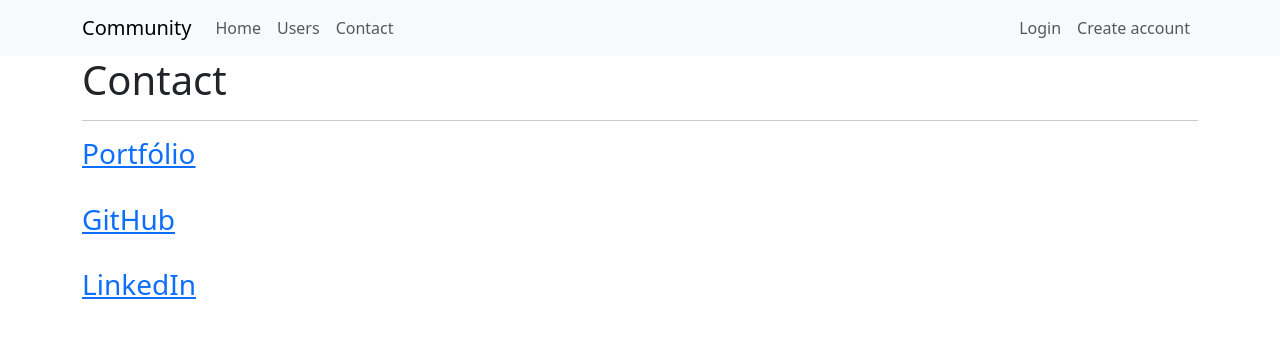
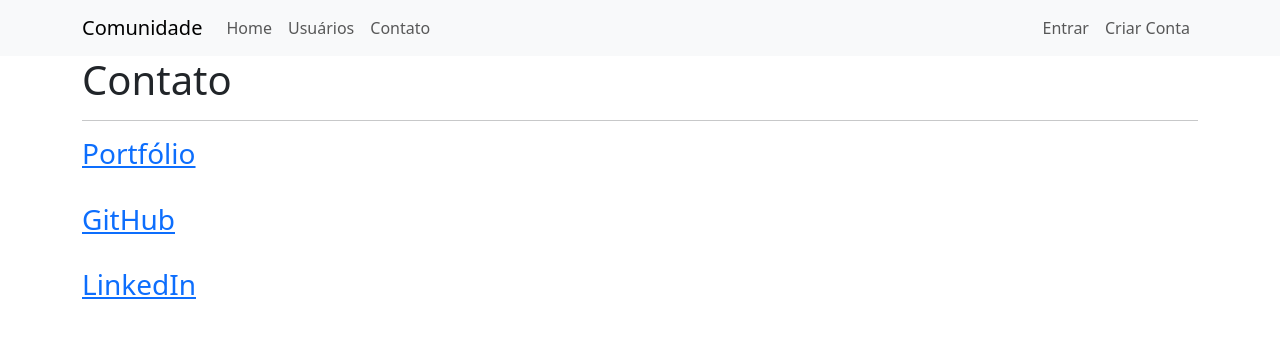
Before and after one commit to carvalho-ra/community, a Flask app: page /contact in a window 1280 px wide. Shown: the top 338 px of the page. Run offline with Flask 3, Linux system fonts and the light colour scheme.

Commit message:
docs: update interface language and add screenshots

```diff
--- a/app/routes.py
+++ b/app/routes.py
@@ -34,7 +34,7 @@ def login():
         user = User.query.filter_by(email=form_login.email.data).first()
         if user and bcrypt.check_password_hash(user.password, form_login.password.data):
             login_user(user, remember=form_login.keep_logged_in.data)
-            flash(f"Login successfull for email {form_login.email.data}", "alert-success")
+            flash(f"Login confirmado para o email {form_login.email.data}", "alert-success")
             param_next = request.args.get('next')
             if param_next:
                 return redirect(param_next)
@@ -48,7 +48,7 @@ def login():
         user = User(username=form_create_account.username.data, email=form_create_account.email.data, password=pwd_crypt)
         database.session.add(user)
         database.session.commit()
-        flash(f"Account created for email {form_create_account.email.data}", "alert-success")
+        flash(f"Conta criada para o email {form_create_account.email.data}", "alert-success")
         return redirect(url_for('login'))
 
     return render_template("login.html", form_create_account=form_create_account, form_login=form_login)
--- a/app/templates/base.html
+++ b/app/templates/base.html
@@ -2,7 +2,7 @@
 <html lang="pt-br">
 <head>
     <meta charset="UTF-8">
-    <title>Community</title>
+    <title>Comunidade</title>
 
     <link href="https://cdn.jsdelivr.net/npm/bootstrap@5.3.8/dist/css/bootstrap.min.css" rel="stylesheet" integrity="sha384-sRIl4kxILFvY47J16cr9ZwB07vP4J8+LH7qKQnuqkuIAvNWLzeN8tE5YBujZqJLB" crossorigin="anonymous">
     <link rel="stylesheet" type="text/css" href={{ url_for('static', filename='main.css') }}>
--- a/app/templates/contact.html
+++ b/app/templates/contact.html
@@ -1,7 +1,7 @@
 {% extends "base.html" %}
 {% block body %}
     <div class="container">
-        <h1>Contact</h1>
+        <h1>Contato</h1>
         <hr>
         <a href="https://carvalho-ra.github.io/portfolio_sdd/"><h3>Portfólio</h3></a><br>
         <a href="https://github.com/carvalho-ra"><h3>GitHub</h3></a><br>
--- a/app/templates/edit_profile.html
+++ b/app/templates/edit_profile.html
@@ -7,7 +7,7 @@
             <div class="col">
                 <form method="POST" action="" class="border mt-3 p-4" enctype="multipart/form-data">
                     {{ form.csrf_token }}
-                    <legend>Edit Profile</legend>
+                    <legend>Editar Perfil</legend>
                     <fieldset>
                         <div class="form-group">
                             {{ form.username.label(class="form-control-label") }}
--- a/app/templates/home.html
+++ b/app/templates/home.html
@@ -1,7 +1,7 @@
 {% extends "base.html" %}
 {% block body %}
     <div class="container mt-3">
-        <h1 style="color: orange">Community</h1>
+        <h1 style="color: orange">Comunidade</h1>
         <hr>
         {% for post in posts %}
             <div class="row boder mt-4 p-3 mypost rounded">
--- a/app/templates/login.html
+++ b/app/templates/login.html
@@ -6,7 +6,7 @@
             <div class="col">
                 <form method="POST" action="" class="border mt-3 p-4">
                     {{ form_login.csrf_token }}
-                    <legend>Login</legend>
+                    <legend>Entrar</legend>
                     <fieldset>
                         <div class="form-group">
                         {{ form_login.email.label(class="form-control-label") }}
@@ -45,7 +45,7 @@
             <div class="col">
                 <form method="POST" action="" class="border mt-3 p-4">
                     {{ form_create_account.csrf_token }}
-                    <legend>Create account</legend>
+                    <legend>Criar Conta</legend>
                     <fieldset>
                         <div class="form-group">
                         {{ form_create_account.username.label(class="form-control-label") }}
--- a/app/templates/navbar.html
+++ b/app/templates/navbar.html
@@ -1,35 +1,35 @@
 <nav class="navbar navbar-expand-lg bg-body-tertiary">
   <div class="container-fluid container">
-    <a class="navbar-brand" href="/">Community</a>
+    <a class="navbar-brand" href="/">Comunidade</a>
     <div class="collapse navbar-collapse" id="navbarSupportedContent">
       <ul class="navbar-nav me-auto mb-2 mb-lg-0">
         <li class="nav-item">
           <a class="nav-link" aria-current="page" href="/">Home</a>
         </li>
         <li class="nav-item">
-          <a class="nav-link" href="{{ url_for('users') }}">Users</a>
+          <a class="nav-link" href="{{ url_for('users') }}">Usuários</a>
         </li>
         <li class="nav-item">
-          <a class="nav-link" href="{{ url_for('contact') }}">Contact</a>
+          <a class="nav-link" href="{{ url_for('contact') }}">Contato</a>
         </li>
       </ul>
       <ul class="navbar-nav d-flex">
         {% if current_user.is_authenticated %}
           <li class="nav-item">
-            <a class="nav-link" href="{{ url_for('create_post')}}">Create Post</a>
+            <a class="nav-link" href="{{ url_for('create_post')}}">Criar Post</a>
           </li>
           <li class="nav-item">
-            <a class="nav-link" href="{{ url_for('profile')}}">Profile</a>
+            <a class="nav-link" href="{{ url_for('profile')}}">Perfil</a>
           </li>
           <li class="nav-item">
-            <a class="nav-link" href="{{ url_for('logout')}}">Logout</a>
+            <a class="nav-link" href="{{ url_for('logout')}}">Sair</a>
           </li>
         {% else %}
         <li class="nav-item">
-          <a class="nav-link" href="{{ url_for('login')}}">Login</a>
+          <a class="nav-link" href="{{ url_for('login')}}">Entrar</a>
         </li>
         <li class="nav-item">
-          <a class="nav-link" href="{{ url_for('login')}}">Create account</a>
+          <a class="nav-link" href="{{ url_for('login')}}">Criar Conta</a>
         </li>
         {% endif %}
       </ul>
--- a/app/templates/users.html
+++ b/app/templates/users.html
@@ -1,7 +1,7 @@
 {% extends "base.html" %}
 {% block body %}
     <div class="container">
-        <h1>Users</h1>
+        <h1>Usuários</h1>
         <hr>
         {% for user in lista_users %}
             <div class="container mt-5 d-flex justify-content-center">
--- a/docker-compose.yaml
+++ b/docker-compose.yaml
@@ -31,6 +31,8 @@ services:
       MINIO_ROOT_PASSWORD: ${MINIO_ROOT_PASSWORD}
       MINIO_ENDPOINT: ${MINIO_ENDPOINT}
       MINIO_BUCKET: ${MINIO_BUCKET}
+    volumes:
+      - .:/app
     depends_on:
       db:
         condition: service_healthy
--- a/main.py
+++ b/main.py
@@ -6,4 +6,4 @@ with app.app_context():
     database.create_all()
 
 if __name__ == '__main__':
-    app.run(host="0.0.0.0", port=5000)
+    app.run(host="0.0.0.0", port=5000, debug=True)
```
Also changed, not shown: app/forms.py (+8 -8 lines), README.md, images/01.png (added), images/02.png (added), images/03.png (added), images/04.png (added).
